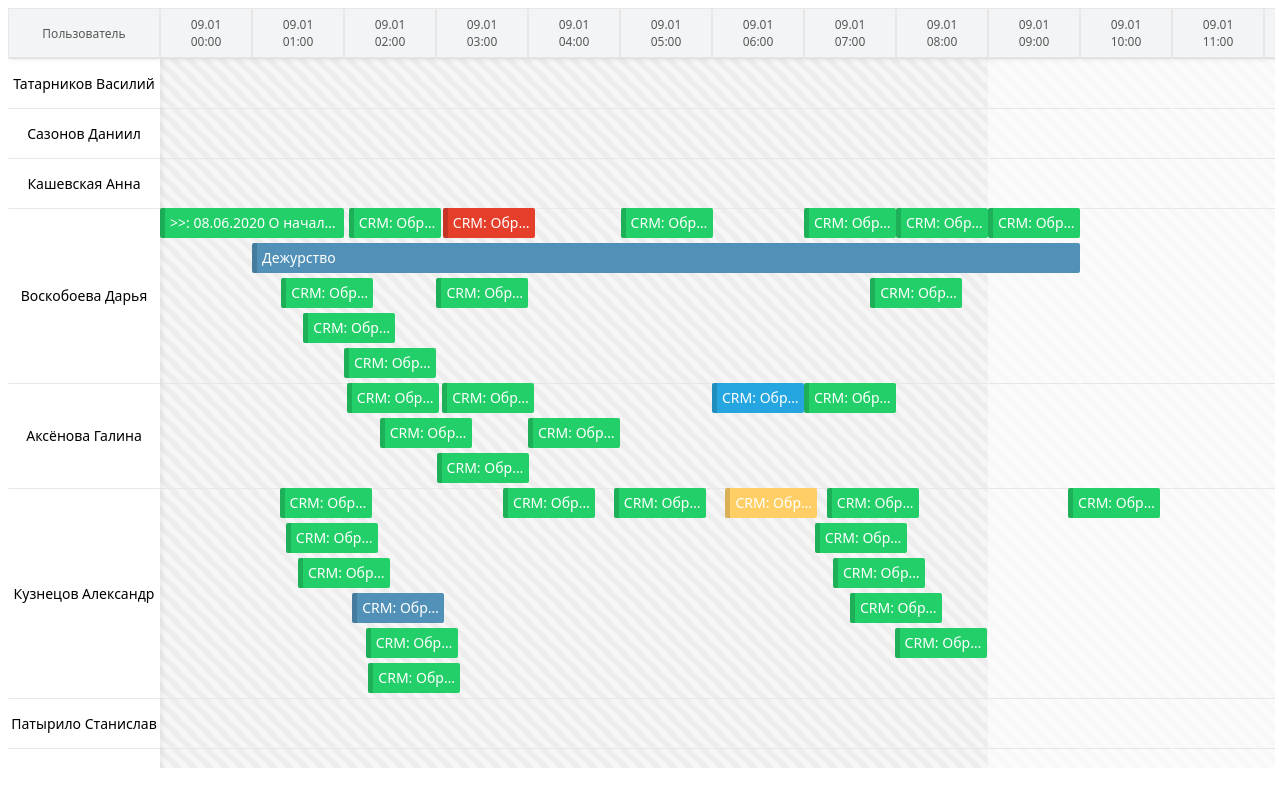
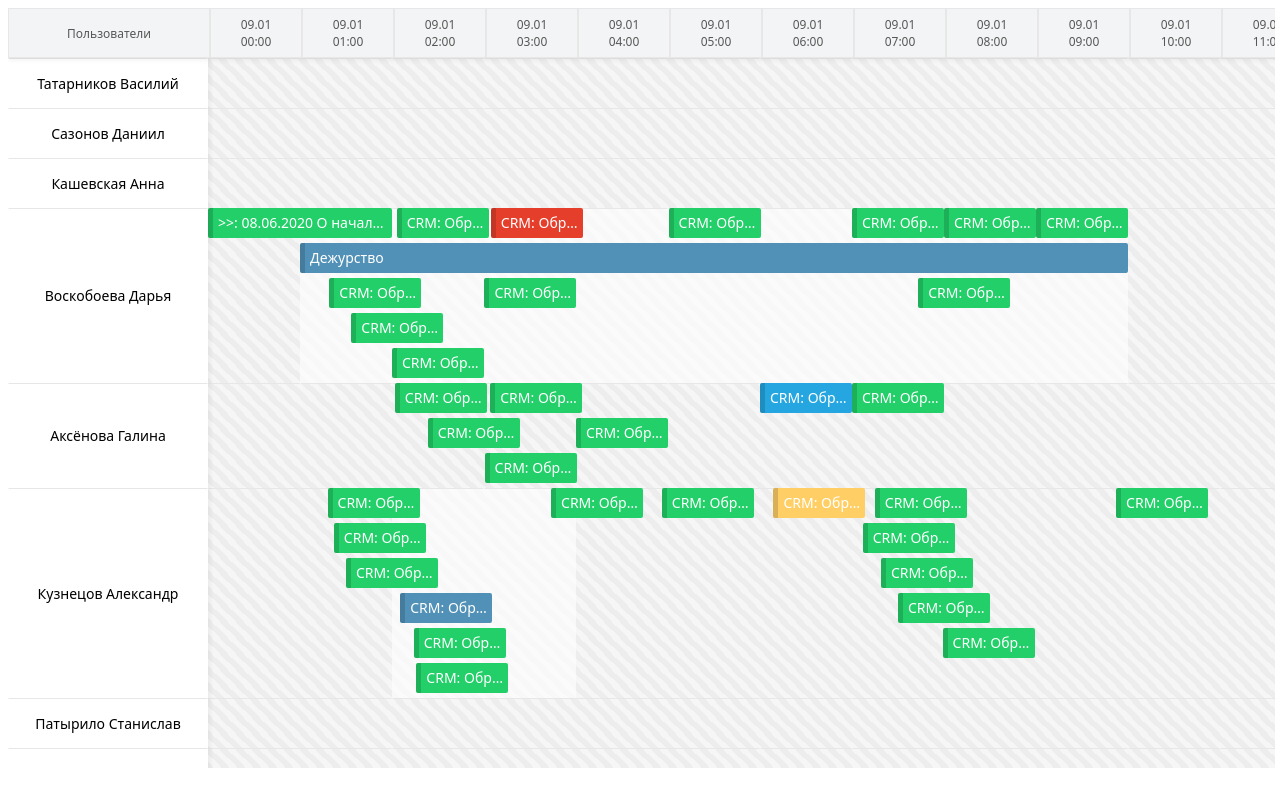
Before and after one commit to KotovaZ/free-scheduler, a React app: page / in a window 1280 px wide. Built offline with nearby package versions, Linux system fonts and the light colour scheme.

Commit message:
Feature. Resource config

```diff
--- a/public/resource.js
+++ b/public/resource.js
@@ -31,7 +31,8 @@ var Resource = function Resource(props) {
   return /*#__PURE__*/_react["default"].createElement("div", {
     className: "sc-row",
     style: {
-      height: props.height
+      height: props.height,
+      width: props.config.width
     },
     ref: ref
   }, /*#__PURE__*/_react["default"].createElement("div", {
--- a/src/index.js
+++ b/src/index.js
@@ -2,78 +2,18 @@ import React from "react";
 import ReactDOM from "react-dom";
 import Scheduler from "./scheduler";
 import "./sass/scheduler.sass";
+import * as demoData from "./demoData";
 
-import * as demoData from "./demoData";
-let resources = [
-  {
-    "id": "3",
-    "name": "Татарников Василий",
-    "img": "/upload/resize_cache/main/35c/50_50_2/1494592816133830021.jpg",
-  },
-  {
-    "id": "12",
-    "name": "Сазонов Даниил",
-    "img": "/desktop/img/person.png",
-  },
-  {
-    "id": "13",
-    "name": "Кашевская Анна",
-    "img": "/desktop/img/person.png",
-  },
-  {
-    "id": "17",
-    "name": "Воскобоева Дарья",
-    "img": "/desktop/img/person.png",
-  },
-  {
-    "id": "18",
-    "name": "Аксёнова Галина",
-    "img": "/desktop/img/person.png",
-  },
-  {
-    "id": "21",
-    "name": "Кузнецов Александр",
-    "img": "/desktop/img/person.png",
-  },
-  {
-    "id": "55",
-    "name": "Патырило Станислав",
-    "img": "/desktop/img/person.png",
-  },
-  {
-    "id": "56",
-    "name": "Гатапов Виктор",
-    "img": "/desktop/img/person.png",
-  },
-  {
-    "id": "57",
-    "name": "Макаров Кирилл",
-    "img": "/desktop/img/person.png",
-  },
-  {
-    "id": "59",
-    "name": "Костюченко Дарья",
-    "img": "/upload/resize_cache/main/738/50_50_2/pwa_vertical_1024_2d15bdc3a3b0ae1a2308e91990187e78.jpg",
-  }
-];
-
-
-setTimeout(() => {
-  resources = [...resources,
-    {
-      "id": "1311",
-      "name": "Asdasd",
-      "img": "/desktop/img/person.png"
-    }
-  ];
-  console.log(resources);
-}, 5000);
 ReactDOM.render(<Scheduler
   config={{
     start: new Date('2020-01-09 00:00:00'),
     end: new Date('2020-01-13 23:59:59'),
-    interval: 3600000
+    interval: 3600000,
+    resource: {
+      width: '200px',
+      title: 'Пользователи'
+    }
   }}
-  resources={resources}
+  resources={demoData.resources}
   events={demoData.events}
 />, document.getElementById('root'));
--- a/src/resource.js
+++ b/src/resource.js
@@ -3,6 +3,7 @@ import React from "react";
 const Resource = (props) => {
   const view = props.hasOwnProperty('render') ? () => props.render(props) : defaultView;
   let ref;
+
   if (props.ref == null) {
     ref = React.useRef();
     props.setRef(ref);
@@ -15,7 +16,7 @@ const Resource = (props) => {
   }
 
   return (
-    <div className="sc-row" style={{ height: props.height }} ref={ref}>
+    <div className="sc-row" style={{ height: props.height, width: props.config.width }} ref={ref}>
       <div className="sc-cell sc-resource">
         {view()}
       </div>
--- a/src/resourceRow.js
+++ b/src/resourceRow.js
@@ -13,7 +13,7 @@ export default function ResourceRow(props) {
       key={`rr_${props.resource.id}`}
       style={{ height: `${props.resource.view.height}px` }}
     >
-      <ResourceCells items={props.sections} resource={props.resource} config={props.config}/>
+      <ResourceCells items={props.sections} resource={props.resource} config={props.config} />
 
       {props.events.sort(sortEvents).map((event) => {
         return <Event key={`event_${event.id}`} {...event} />;
@@ -33,34 +33,9 @@ function checkCollisions(events, resource, config) {
     height: 0,
   };
 
-  if (!events.length) return 0;
-
-  events.forEach((event) => {
-    event.collision = [];
-  });
-
-  events.forEach((event) => {
-    events.forEach((subEvent) => {
-      if (
-        event.collision.indexOf(subEvent) >= 0 ||
-        subEvent.finish <= event.start ||
-        subEvent.start >= event.end ||
-        subEvent.id == event.id
-      )
-        return;
-
-      if (
-        (subEvent.start >= event.start && subEvent.start < event.finish) ||
-        (subEvent.finish >= event.start && subEvent.finish < event.finish) ||
-        (subEvent.start < event.start && subEvent.finish > event.finish)
-      ) {
-        event.collision.push(subEvent);
-        subEvent.collision.push(event);
-      }
-    });
-  });
-
+  if (events.length > 0) {
     let period = config.end - config.start;
+    setEventCollisions(events);
 
     events.sort(sortEvents).map((event, i) => {
       let eStart =
@@ -126,13 +101,39 @@ function checkCollisions(events, resource, config) {
           100) /
         period;
     });
+  }
 
   resource.view.height = (resource.view.height + 1) * 35;
   resource.view.height = resource.view.height < 50 ? 50 : resource.view.height;
-  //console.log(resource);
-  //resource.setHeight(`${resource.view.height}px`);
   if (resource.ref.current)
     resource.ref.current.style.height = `${resource.view.height}px`
+}
+
+function setEventCollisions(events) {
+  events.forEach((event) => {
+    event.collision = [];
+  });
+
+  events.forEach((event) => {
+    events.forEach((subEvent) => {
+      if (
+        event.collision.indexOf(subEvent) >= 0 ||
+        subEvent.finish <= event.start ||
+        subEvent.start >= event.end ||
+        subEvent.id == event.id
+      )
+        return;
+
+      if (
+        (subEvent.start >= event.start && subEvent.start < event.finish) ||
+        (subEvent.finish >= event.start && subEvent.finish < event.finish) ||
+        (subEvent.start < event.start && subEvent.finish > event.finish)
+      ) {
+        event.collision.push(subEvent);
+        subEvent.collision.push(event);
+      }
+    });
+  });
 }
 
 const getEventDate = (dt) => {
--- a/src/sass/event.sass
+++ b/src/sass/event.sass
@@ -9,7 +9,7 @@
   .sc-row
     background: transparent
     &:hover
-      background: #00000005
+      background: #00000007
       transition: 0.4s
 
 .sc-event
--- a/src/sass/scheduler.sass
+++ b/src/sass/scheduler.sass
@@ -3,8 +3,6 @@
 @import "popup.sass"
 @import "event.sass"
 .sc
-  display: flex
-  flex-direction: column
   width: 100%
   font-family: $default-font-family
   font-size: $text-md
@@ -69,6 +67,7 @@
   font-size: 1em
   position: relative
   &:before
+    display: none
     content: ''
     position: absolute
     z-index: 0
@@ -81,14 +80,13 @@
     left: 0px
     background: #00000005
     transition: 0.4s
+    border: 1px solid #00000008
   &:hover
     &:before
+      display: block
       opacity: 1
   &.working
     background: #ffffffa1
-
-.sc-resource
-  min-width: 150px !important
 
 .sticky-y
   position: sticky !important
--- a/src/scheduler.js
+++ b/src/scheduler.js
@@ -19,7 +19,7 @@ export default function Scheduler(props) {
     this.setRef = (ref) => {
       this.ref = ref;
     }
-    this.base = <Resource key={`${res.id}`} {...res} setRef={this.setRef} />;
+    this.base = <Resource key={`${res.id}`} {...res} setRef={this.setRef} config={props.config.resource} />;
     return this;
   }
 
@@ -72,8 +72,8 @@ export default function Scheduler(props) {
     <div className="sc">
       <div className="sc-table">
         <div className="sc-row sc-header sticky-y">
-          <div className="sc-cell sc-resource">
-            <span>Пользователь</span>
+          <div className="sc-cell sc-resource" style={{ minWidth: props.config.resource.width }}>
+            <span>{props.config.resource.title}</span>
           </div>
           {header()}
         </div>
```
Also changed, not shown: public/index.js (+6 -64 lines), public/resourceRow.js (+21 -16 lines), public/scheduler.js (+7 -3 lines), public/style.css. Lines whose indentation alone changed are shown as unchanged.
